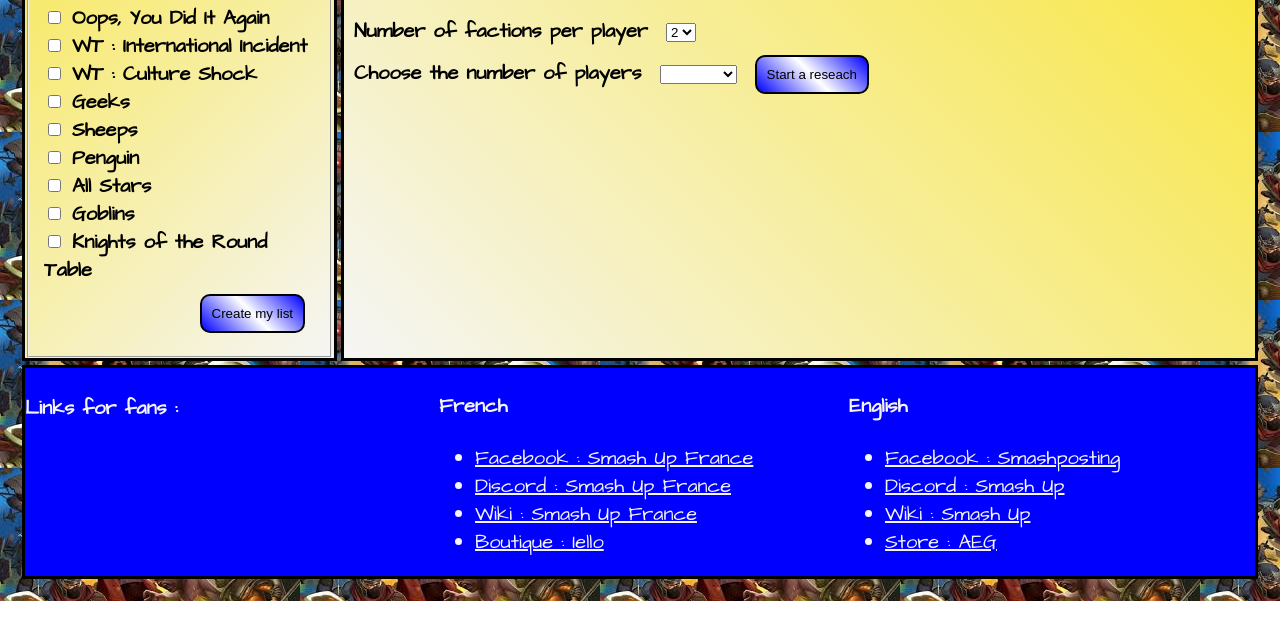
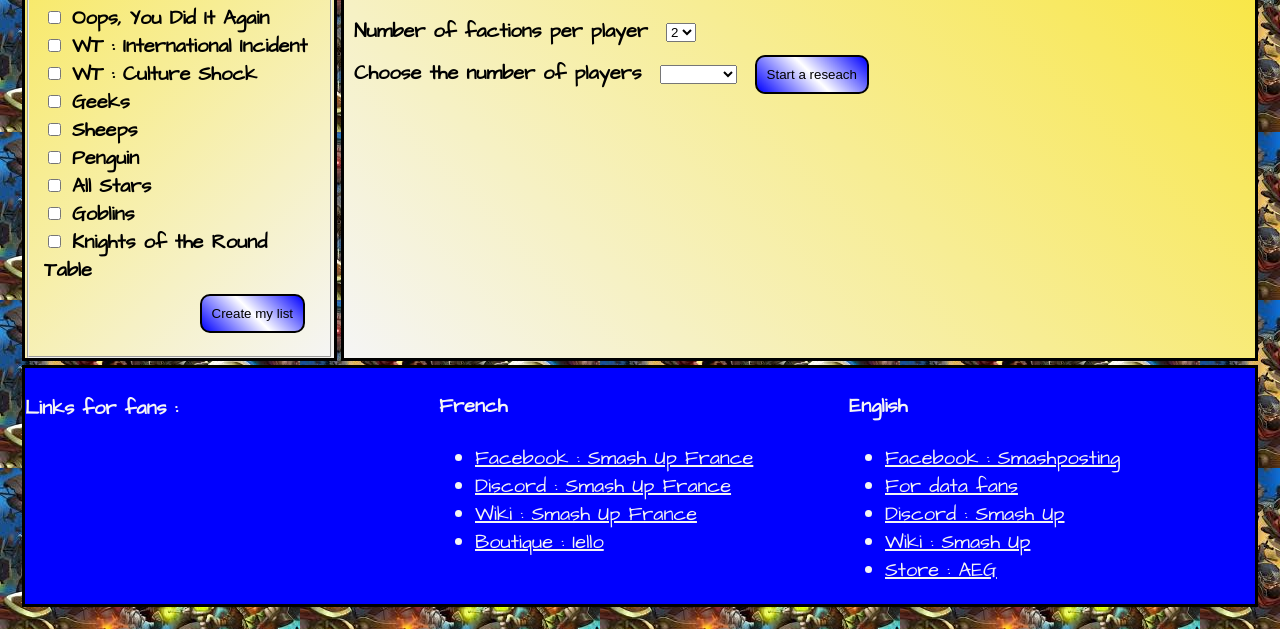
Before and after one commit to erekhose35/SmashUpProject, a plain HTML site: page draft-en.html in a window 1280 px wide. Shown: the part 708-1337 px from the top of the page. Before the commit the page ends 1309 px from the top, so only its background shows below. Drawn offline with Linux system fonts and the light colour scheme.

Commit message:
Add link for data in draft and draft-en.html

```diff
--- a/draft-en.html
+++ b/draft-en.html
@@ -239,6 +239,11 @@
             >
           </li>
           <li>
+            <a href="https://www.smashupdata.com/" target="_blank"
+              >For data fans</a
+            >
+          </li>
+          <li>
             <a href="https://discord.gg/Gs5HPNuy" target="_blank"
               >Discord : Smash Up</a
             >
```
Also changed, not shown: draft.html (+5 -0 lines).
